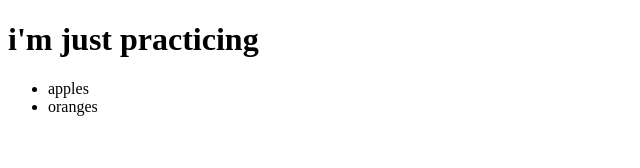
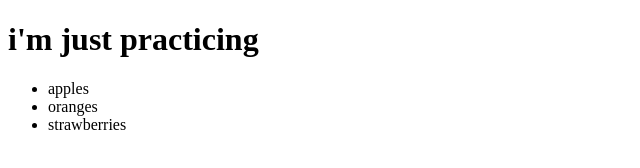
Before and after one commit to nicolenam/my-own-repo, a plain HTML site: page index.html in a window 1280 px wide. Shown: the whole page, without its empty margins (0-640 px from the left). Drawn offline with Linux system fonts and the light colour scheme.

Commit message:
Add one more item to the list

```diff
--- a/index.html
+++ b/index.html
@@ -11,5 +11,6 @@
     <ul>
         <li>apples</li>
         <li>oranges</li>
+        <li>strawberries</li>
 </body>
 </html>
```
